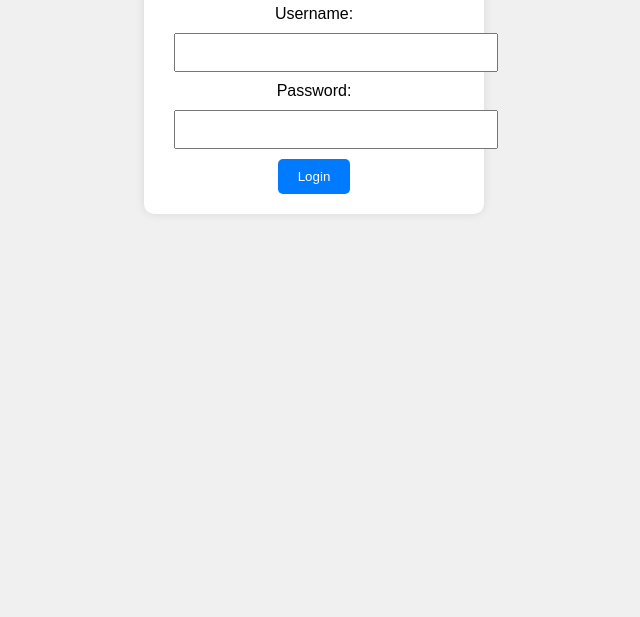
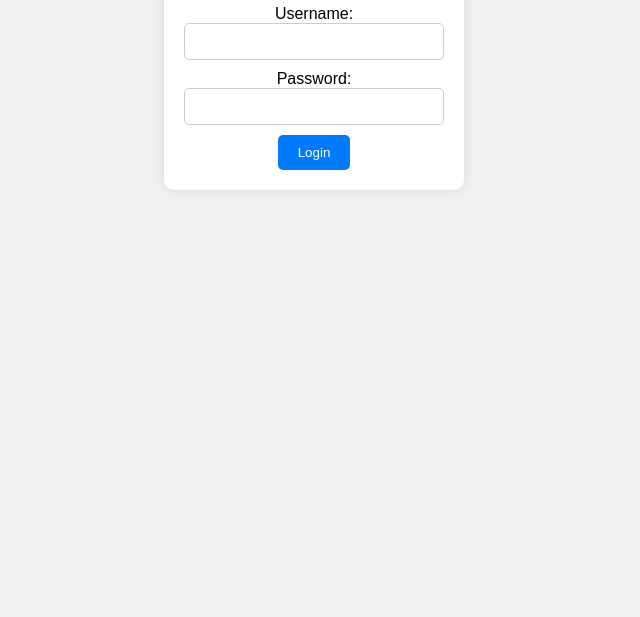
Before and after one commit to FBBC5487/Y3GP, a plain HTML site: page docs/index.html in a window 1280 px wide. Shown: the part 183-800 px from the top of the page, without its empty margins (326-966 px from the left). Drawn offline with Linux system fonts and the light colour scheme.

Commit message:
Update styles.css

```diff
--- a/docs/styles.css
+++ b/docs/styles.css
@@ -14,12 +14,16 @@ body {
     border-radius: 10px;
     box-shadow: 0 0 10px rgba(0,0,0,0.1);
     text-align: center;
+    box-sizing: border-box; /* Ensures padding is included in width */
 }
 
 .login-container input {
-    width: 100%;
+    width: 100%; /* Make the input fields take the full width of the container */
     padding: 10px;
-    margin: 10px 10px;
+    margin-bottom: 10px;
+    border: 1px solid #ccc;
+    border-radius: 5px;
+    box-sizing: border-box; /* Ensures padding is included in width */
 }
 
 button {
```
